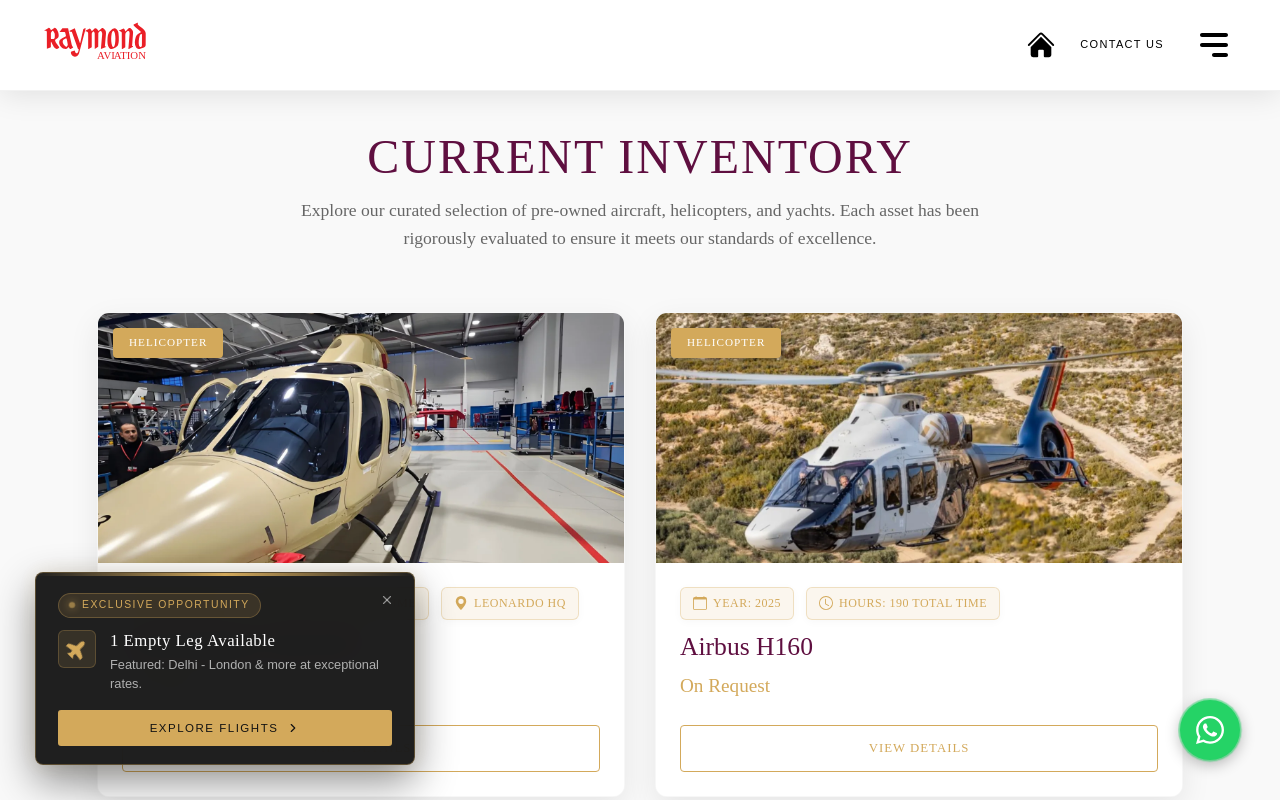
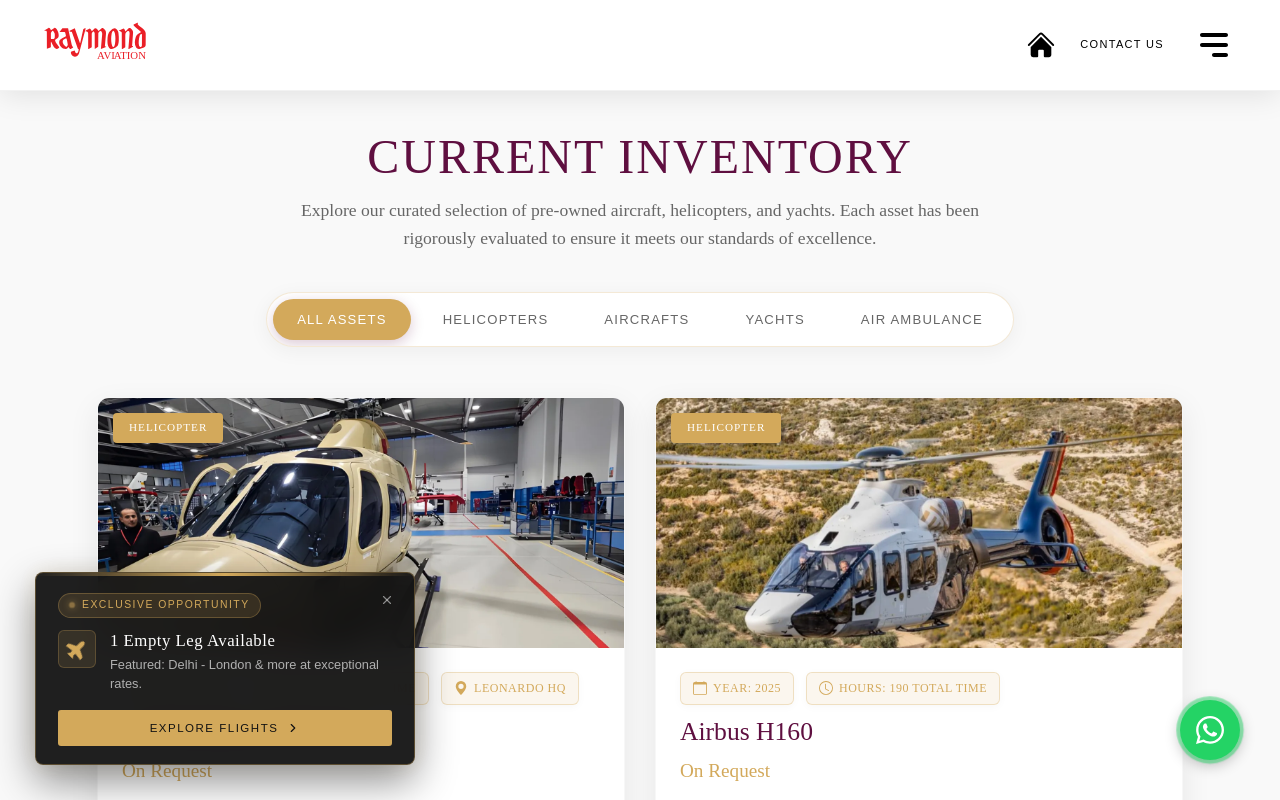
Before and after one commit to psychonimus/raymond-aviation-staging, a React (Vite) app: page /inventory in a window 1280 px wide. Shown: the top 800 px of the page. Built offline with nearby package versions, Linux system fonts and the light colour scheme; a web font is replaced by a local one; what airport-codes would draw is missing.

Commit message:
filter added

```diff
--- a/src/components/Inventory/Inventory.css
+++ b/src/components/Inventory/Inventory.css
@@ -730,3 +730,189 @@
         padding: 18px;
     }
 }
+
+/* ── INVENTORY CATEGORY TABS ── */
+.inventory-tabs-wrapper {
+    display: flex;
+    justify-content: center;
+    margin: -20px auto 50px auto;
+    padding: 0 15px;
+}
+
+.inventory-tabs {
+    display: inline-flex;
+    align-items: center;
+    gap: 8px;
+    background: #ffffff;
+    padding: 6px;
+    border-radius: 50px;
+    box-shadow: 0 4px 20px rgba(0, 0, 0, 0.05);
+    border: 1px solid rgba(211, 169, 91, 0.25);
+    overflow-x: auto;
+    max-width: 100%;
+    scrollbar-width: none;
+    -ms-overflow-style: none;
+    -webkit-overflow-scrolling: touch;
+}
+
+.inventory-tabs::-webkit-scrollbar {
+    display: none;
+}
+
+.inventory-tab-btn {
+    border: none;
+    background: transparent;
+    color: var(--para);
+    padding: 10px 24px;
+    border-radius: 40px;
+    font-family: 'secondary bold', sans-serif;
+    font-size: 0.82rem;
+    letter-spacing: 1.2px;
+    text-transform: uppercase;
+    cursor: pointer;
+    transition: all 0.3s cubic-bezier(0.25, 1, 0.5, 1);
+    white-space: nowrap;
+}
+
+.inventory-tab-btn:hover {
+    color: var(--secondary);
+    background: rgba(211, 169, 91, 0.1);
+}
+
+.inventory-tab-btn.active {
+    background: var(--primary);
+    color: #ffffff;
+    box-shadow: 0 4px 14px rgba(95, 15, 64, 0.22);
+}
+
+/* ── INVENTORY EMPTY STATE ── */
+.inventory-empty-state {
+    background: #ffffff;
+    border-radius: 12px;
+    padding: 60px 30px;
+    text-align: center;
+    border: 1px solid rgba(211, 169, 91, 0.2);
+    border-top: 4px solid var(--primary);
+    box-shadow: 0 10px 35px rgba(0, 0, 0, 0.05);
+    max-width: 680px;
+    margin: 20px auto 40px auto;
+}
+
+.inventory-empty-icon {
+    width: 76px;
+    height: 76px;
+    margin: 0 auto 24px;
+    display: flex;
+    align-items: center;
+    justify-content: center;
+    border-radius: 50%;
+    background: rgba(211, 169, 91, 0.12);
+    color: var(--primary);
+}
+
+.inventory-empty-icon svg {
+    transform: rotate(45deg);
+}
+
+.inventory-empty-title {
+    font-family: 'primary bold', serif;
+    font-size: 1.6rem;
+    color: var(--secondary);
+    text-transform: uppercase;
+    letter-spacing: 2px;
+    margin-bottom: 14px;
+}
+
+.inventory-empty-description {
+    font-family: 'secondary regular', sans-serif;
+    color: #666;
+    font-size: 0.95rem;
+    line-height: 1.75;
+    max-width: 540px;
+    margin: 0 auto 30px;
+}
+
+.inventory-empty-actions {
+    display: flex;
+    justify-content: center;
+    align-items: center;
+    gap: 16px;
+    flex-wrap: wrap;
+}
+
+.inventory-empty-btn {
+    padding: 13px 28px;
+    border-radius: 4px;
+    font-family: 'secondary bold', sans-serif;
+    font-size: 0.78rem;
+    text-transform: uppercase;
+    letter-spacing: 2px;
+    cursor: pointer;
+    transition: all 0.35s ease;
+}
+
+.inventory-empty-btn.primary {
+    background: var(--primary);
+    color: #ffffff;
+    border: 1px solid var(--primary);
+}
+
+.inventory-empty-btn.primary:hover {
+    background: var(--primary);
+    border-color: var(--primary);
+    box-shadow: 0 6px 20px rgba(211, 169, 91, 0.3);
+}
+
+.inventory-empty-btn.secondary {
+    background: transparent;
+    border: 1px solid var(--primary);
+    color: var(--primary);
+}
+
+.inventory-empty-btn.secondary:hover {
+    background: var(--primary);
+    color: #ffffff;
+    box-shadow: 0 6px 20px rgba(211, 169, 91, 0.25);
+}
+
+@media (max-width: 576px) {
+    .inventory-tabs-wrapper {
+        margin-bottom: 30px;
+        justify-content: flex-start;
+    }
+
+    .inventory-tabs {
+        width: 100%;
+        gap: 4px;
+        padding: 4px;
+    }
+
+    .inventory-tab-btn {
+        padding: 8px 14px;
+        font-size: 0.72rem;
+        letter-spacing: 0.8px;
+    }
+
+    .inventory-empty-state {
+        padding: 40px 18px;
+    }
+
+    .inventory-empty-title {
+        font-size: 1.25rem;
+        letter-spacing: 1.5px;
+    }
+
+    .inventory-empty-description {
+        font-size: 0.88rem;
+    }
+
+    .inventory-empty-actions {
+        flex-direction: column;
+        width: 100%;
+    }
+
+    .inventory-empty-btn {
+        width: 100%;
+        text-align: center;
+    }
+}
--- a/src/components/Pages/InventoryListing.jsx
+++ b/src/components/Pages/InventoryListing.jsx
@@ -1,4 +1,4 @@
-import React, { useEffect, useRef } from 'react';
+import React, { useState, useEffect, useRef } from 'react';
 import SEO from '../SEO/SEO';
 import { useNavigate } from 'react-router-dom';
 import { gsap } from 'gsap';
@@ -7,23 +7,60 @@ import HeroBanner from '../Herobanner/HeroBanner';
 import Footer from '../Footer/Footer';
 import '../Inventory/Inventory.css';
 
+const categories = [
+    { id: "all", label: "All Assets", match: [] },
+    { id: "helicopters", label: "Helicopters", match: ["helicopter", "helicopters", "heli"] },
+    { id: "aircrafts", label: "Aircrafts", match: ["aircraft", "aircrafts", "jet", "jets", "plane", "airplane"] },
+    { id: "yachts", label: "Yachts", match: ["yacht", "yachts", "yatch", "boat"] },
+    { id: "air-ambulance", label: "Air Ambulance", match: ["air ambulance", "ambulance", "medevac", "medical"] }
+];
+
 const InventoryListing = () => {
     const navigate = useNavigate();
+    const [activeCategory, setActiveCategory] = useState("all");
     const cardsRef = useRef([]);
+    const emptyStateRef = useRef(null);
+
+    const filteredItems = inventoryData.filter((item) => {
+        if (activeCategory === "all") return true;
+        const cat = categories.find((c) => c.id === activeCategory);
+        if (!cat) return true;
+        const itemCat = (item.category || "").toLowerCase();
+        return cat.match.some((keyword) => itemCat.includes(keyword));
+    });
+
+    const handleCategoryChange = (categoryId) => {
+        if (categoryId === activeCategory) return;
+        cardsRef.current = [];
+        setActiveCategory(categoryId);
+    };
 
     useEffect(() => {
-        gsap.fromTo(cardsRef.current,
-            { opacity: 0, y: 50 },
+        if (filteredItems.length > 0 && cardsRef.current.length > 0) {
+            gsap.fromTo(
+                cardsRef.current.filter(Boolean),
+                { opacity: 0, y: 40 },
                 {
                     opacity: 1,
                     y: 0,
-                duration: 0.8,
-                stagger: 0.2,
-                ease: "power3.out",
-                delay: 0.5
+                    duration: 0.6,
+                    stagger: 0.08,
+                    ease: "power3.out"
                 }
             );
-    }, []);
+        } else if (emptyStateRef.current) {
+            gsap.fromTo(
+                emptyStateRef.current,
+                { opacity: 0, y: 30 },
+                {
+                    opacity: 1,
+                    y: 0,
+                    duration: 0.6,
+                    ease: "power3.out"
+                }
+            );
+        }
+    }, [activeCategory]);
 
     const handleCardClick = (id) => {
         navigate(`/inventory/${id}`);
@@ -51,8 +88,26 @@ const InventoryListing = () => {
                         <p>Explore our curated selection of pre-owned aircraft, helicopters, and yachts. Each asset has been rigorously evaluated to ensure it meets our standards of excellence.</p>
                     </div>
 
+                    {/* Category Tabs */}
+                    <div className="inventory-tabs-wrapper">
+                        <div className="inventory-tabs" role="tablist">
+                            {categories.map((category) => (
+                                <button
+                                    key={category.id}
+                                    role="tab"
+                                    aria-selected={activeCategory === category.id}
+                                    className={`inventory-tab-btn ${activeCategory === category.id ? 'active' : ''}`}
+                                    onClick={() => handleCategoryChange(category.id)}
+                                >
+                                    {category.label}
+                                </button>
+                            ))}
+                        </div>
+                    </div>
+
+                    {filteredItems.length > 0 ? (
                         <div className="inventory-grid">
-                        {inventoryData.map((item, index) => (
+                            {filteredItems.map((item, index) => (
                                 <div
                                     key={item.id}
                                     className="inventory-card"
@@ -104,6 +159,33 @@ const InventoryListing = () => {
                                 </div>
                             ))}
                         </div>
+                    ) : (
+                        <div className="inventory-empty-state" ref={emptyStateRef}>
+                            <div className="inventory-empty-icon">
+                                <svg xmlns="http://www.w3.org/2000/svg" width="38" height="38" fill="currentColor" viewBox="0 0 16 16">
+                                    <path d="M6.428 1.151C6.708.527 7.265 0 8 0s1.292.527 1.572 1.151C9.861 1.73 10 2.431 10 3v3.691l5.17 2.585a1.5 1.5 0 0 1 .83 1.342V12a.5.5 0 0 1-.582.493l-5.507-.918-.375 2.253 1.318 1.318A.5.5 0 0 1 10.5 16h-5a.5.5 0 0 1-.354-.854l1.319-1.318-.376-2.253-5.507.918A.5.5 0 0 1 0 12v-1.382a1.5 1.5 0 0 1 .83-1.342L6 6.691V3c0-.568.14-1.271.428-1.849Z"/>
+                                </svg>
+                            </div>
+                            <h3 className="inventory-empty-title">No Listings Available at the Moment</h3>
+                            <p className="inventory-empty-description">
+                                There are currently no listings available under {categories.find(c => c.id === activeCategory)?.label || 'this category'} in our public inventory. Our advisory team actively sources exclusive off-market aircraft, helicopters, and yachts globally. Contact our sales desk to register your interest or request private off-market options.
+                            </p>
+                            <div className="inventory-empty-actions">
+                                <button
+                                    className="inventory-empty-btn primary"
+                                    onClick={() => navigate('/contact')}
+                                >
+                                    Contact Sales Team
+                                </button>
+                                <button
+                                    className="inventory-empty-btn secondary"
+                                    onClick={() => handleCategoryChange('all')}
+                                >
+                                    View All Inventory
+                                </button>
+                            </div>
+                        </div>
+                    )}
                 </div>
             </section>
 
```
Lines whose indentation alone changed are shown as unchanged.
